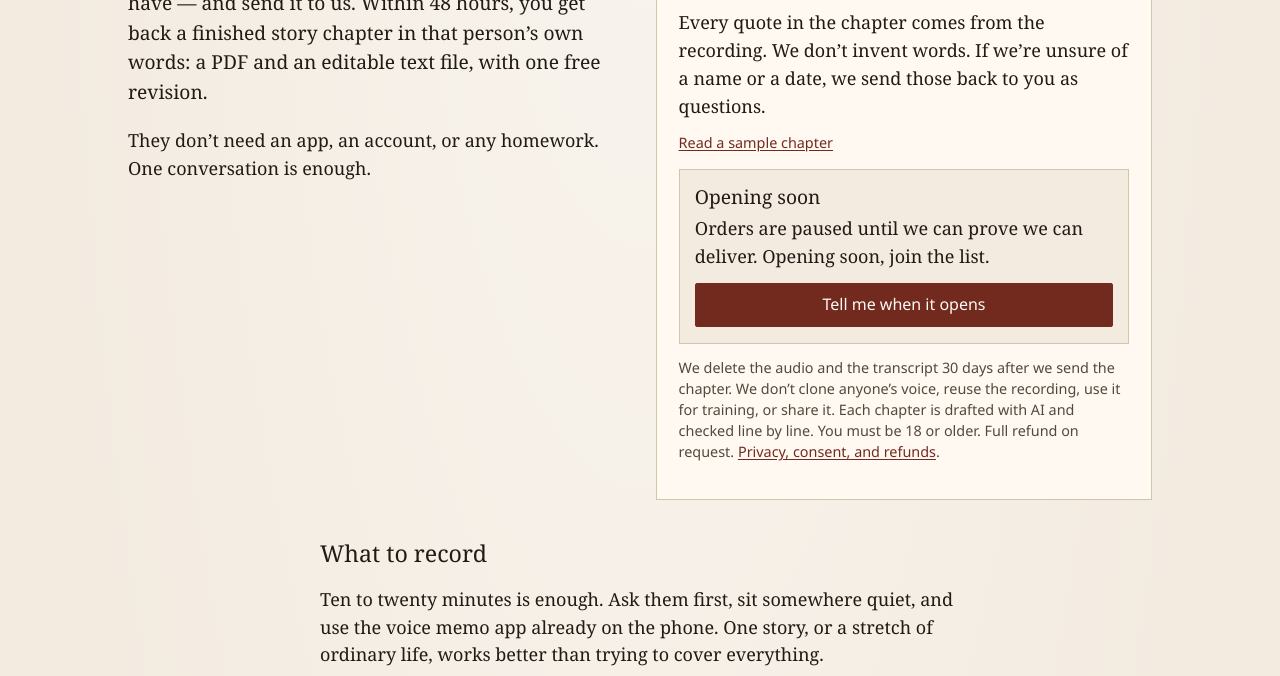
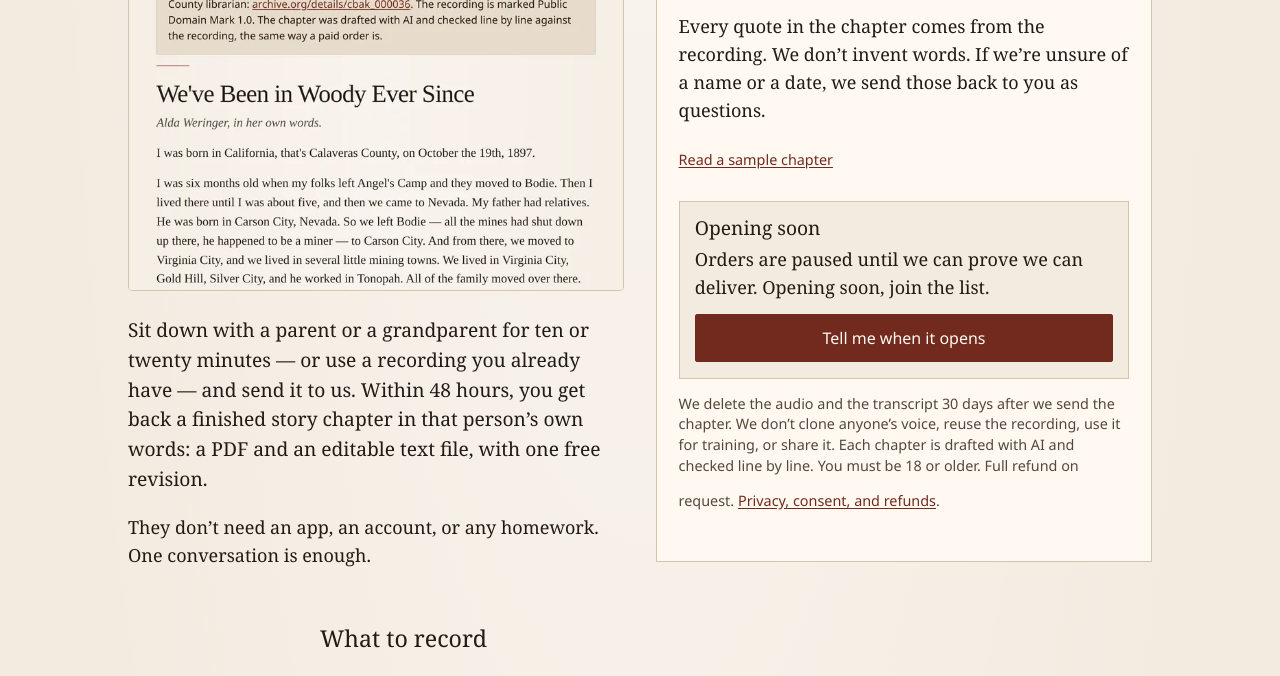
Before and after one commit to evanmack45/sharethislife.com, a plain HTML site: page index.html in a window 1280 px wide. Shown: the part 354-1030 px from the top of the page. Drawn offline with Linux system fonts and the light colour scheme.

Commit message:
Visual sweep: sample chapter in the home fold, 48px nav and buttons. Orders stay closed.

```diff
--- a/css/site.css
+++ b/css/site.css
@@ -1151,3 +1151,24 @@ label.consent-label input[type="checkbox"] {
 .opening-box .btn {
   width: 100%;
 }
+
+
+/* visual-sweep-2026-11-27: 48px taps for nav and main buttons; chapter preview in the home fold */
+.wordmark, .site-nav a, .btn, .site-footer a, .offer-card .fine a, .hero-chapter a {
+  min-height: 48px;
+  display: inline-flex;
+  align-items: center;
+  box-sizing: border-box;
+}
+.site-nav a, .wordmark { min-width: 48px; }
+.btn, .offer-card .btn { min-height: 48px; }
+.hero-chapter { margin: 0 0 1.25rem; }
+.hero-shot {
+  display: block;
+  width: 100%;
+  height: auto;
+  border: 1px solid var(--line);
+  border-radius: 4px;
+  background: var(--card);
+}
+details a { min-height: 24px; min-width: 0; }
--- a/index.html
+++ b/index.html
@@ -38,6 +38,11 @@
       <section class="hero">
         <hr class="ornament">
         <h1>A story chapter in their own words.</h1>
+        <p class="hero-chapter">
+          <a href="sample/">
+            <img class="hero-shot" src="img/sample-chapter.webp" srcset="img/sample-chapter.webp 720w, img/sample-chapter-2x.webp 1440w" sizes="(max-width: 40rem) calc(100vw - 2rem), 36rem" width="720" height="520" alt="The opening of the sample chapter We've Been in Woody Ever Since, laid out as a finished keepsake page.">
+          </a>
+        </p>
         <p class="lede">Sit down with a parent or a grandparent for ten or twenty minutes — or use a recording you already have — and send it to us. Within 48 hours, you get back a finished story chapter in that person’s own words: a PDF and an editable text file, with one free revision.</p>
         <p>They don’t need an app, an account, or any homework. One conversation is enough.</p>
       </section>
```
Also changed, not shown: img/sample-chapter-2x.webp (added), img/sample-chapter.webp (added), 1 other file.
